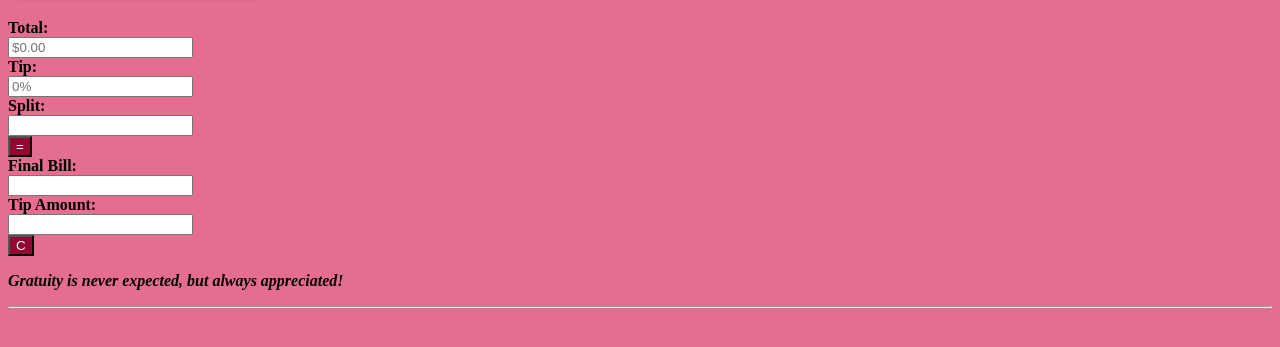
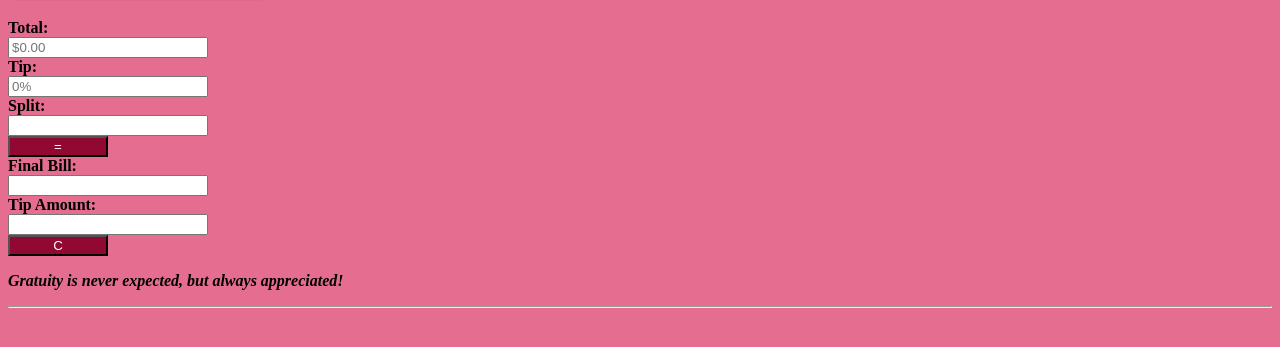
Before and after one commit to chrisjimenez10/tip-calculator, a plain HTML site: page index.html in a window 1280 px wide. Shown: the part 71-418 px from the top of the page. Drawn offline with nearby package versions, Linux system fonts and the light colour scheme.

Commit message:
converted form and div elements to flex containers

```diff
--- a/app.css
+++ b/app.css
@@ -3,6 +3,8 @@ body {
 }
 
 #tipForm, div {
+    display: flex;
+    flex-direction: column;
     width: 200px;
     font-weight: bold;
 }
@@ -23,4 +25,5 @@ p {
 button {
     background-color: rgb(145, 9, 50);
     color: white;
+    width: 100px;
 }
```
